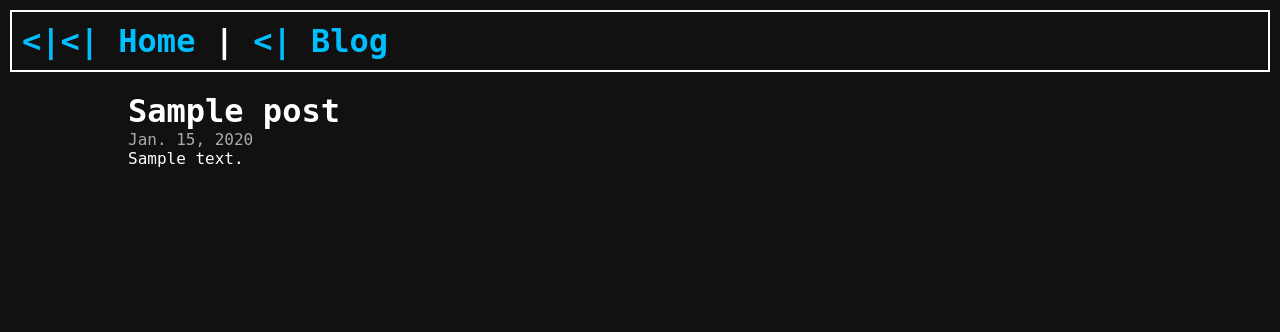
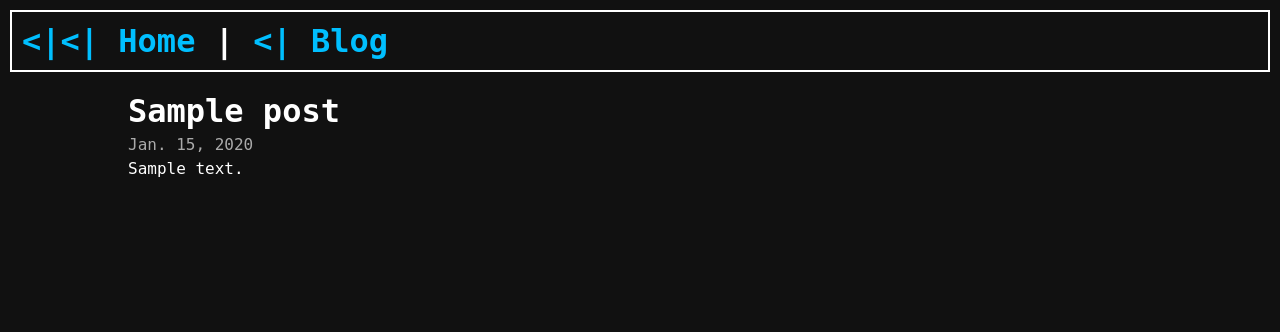
Before and after one commit to pkingstonxyz/pkingston.xyz, a Django app: a page that uses blog/templates/blog/post_detail.html in a window 1280 px wide. Shown: the top 332 px of the page. Run offline with Django 4.2, Linux system fonts and the light colour scheme; tables that the repository leaves empty hold one stand-in row (values such as "Sample post").

Commit message:
Added some padding in between blog paragraphs

```diff
--- a/blog/templates/blog/post_detail.html
+++ b/blog/templates/blog/post_detail.html
@@ -36,6 +36,9 @@
 			max-width: 80%;
 			padding: 10px;
 		}
+		p {
+			margin-top: 5px;
+		}
 	</style>
 </head>
 <body>
```
